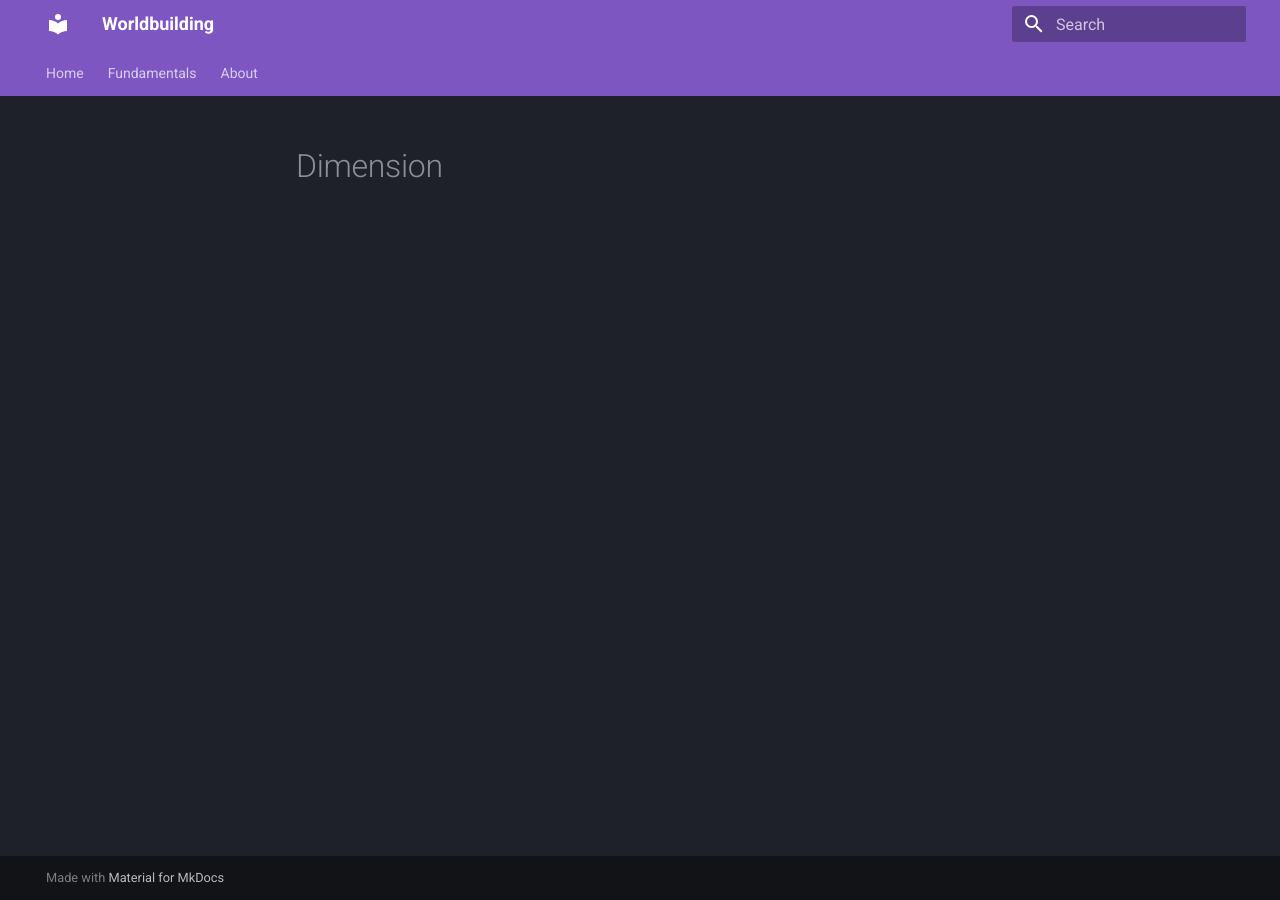
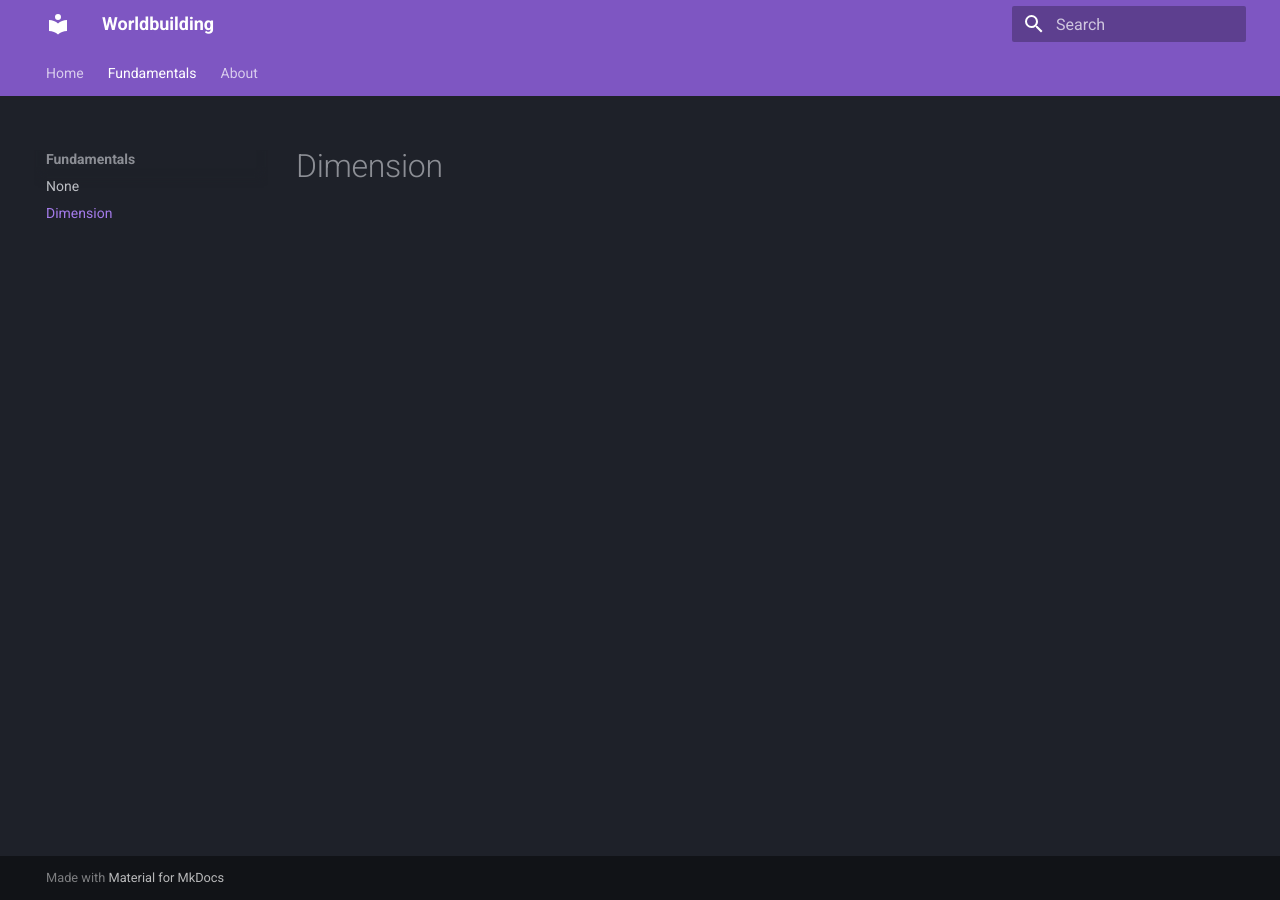
Before and after one commit to Jaw-bone6/worldbuilding, an MkDocs documentation site: the page built from docs/dimension.md, in a window 1280 px wide. Built offline with MkDocs 1.6.1 and Material for MkDocs 9.7.7, drawn with Linux system fonts in a browser that asks for light colours.

Commit message:
Add to nav

```diff
--- a/mkdocs.yml
+++ b/mkdocs.yml
@@ -1,7 +1,9 @@
 site_name: Worldbuilding
 nav:
   - Home: index.md
-  - Fundamentals: fundamentals/
+  - Fundamentals:
+    - vilix.md
+    - dimension.md
   - About: about.md
 theme:
   name: material
```
